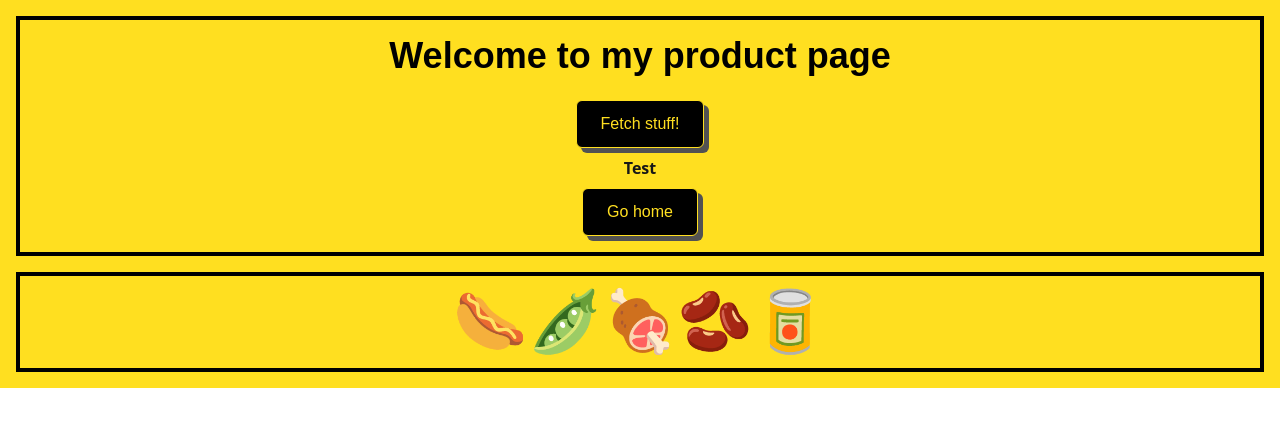
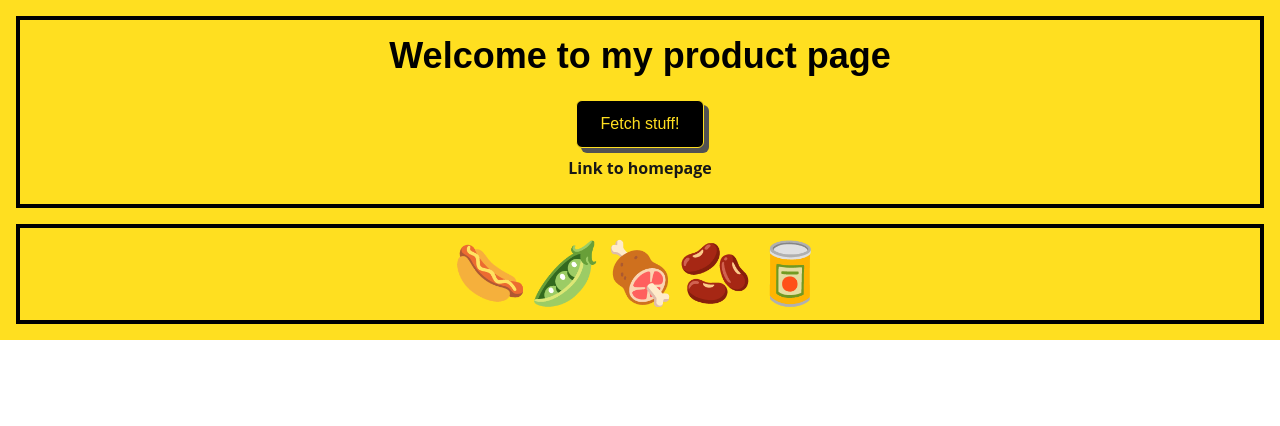
Before and after one commit to yourpalsonja/2109, a Next.js app: page /products in a window 1280 px wide. Shown: the top 426 px of the page. Built offline with nearby package versions, Linux system fonts and the light colour scheme; a web font is replaced by a local one.

Commit message:
implement useRouter

```diff
--- a/app/products/page.js
+++ b/app/products/page.js
@@ -1,7 +1,7 @@
 "use client";
 
 import { useState } from "react";
-import Link from "next/link";
+import { useRouter } from "next/navigation";
 import Button from "@/ui/Button/Button";
 import { Cherry_Swash } from "next/font/google";
 
@@ -15,6 +15,7 @@ const BUTTON_STYLES =
     "group relative inline-flex h-12 items-center justify-center overflow-hidden rounded-md border border-yellow-300 bg-black px-6 font-medium text-yellow-300 transition-all duration-100 [box-shadow:5px_5px_rgb(82_82_82)] active:translate-x-[3px] active:translate-y-[3px] active:[box-shadow:0px_0px_rgb(82_82_82)]";
 
 export default function Page() {
+    const fuzzyUnicorns = useRouter();
     const [products, setProducts] = useState(null);
     const API_URL =
         "https://mdn.github.io/learning-area/javascript/apis/fetching-data/can-store/products.json";
@@ -62,10 +63,12 @@ export default function Page() {
                 <button className={BUTTON_STYLES} onClick={fetchProducts}>
                     Fetch stuff!
                 </button>
-                <Button value='Test' />
-                <Link className={BUTTON_STYLES} href='/'>
-                    Go home
-                </Link>
+                <Button
+                    value='Link to homepage'
+                    onClick={() => {
+                        fuzzyUnicorns.push("/");
+                    }}
+                />
             </header>
             <div className='border-4 border-black p-4 text-black text-4xl text-center'>
                 <ProductListContent />
```
